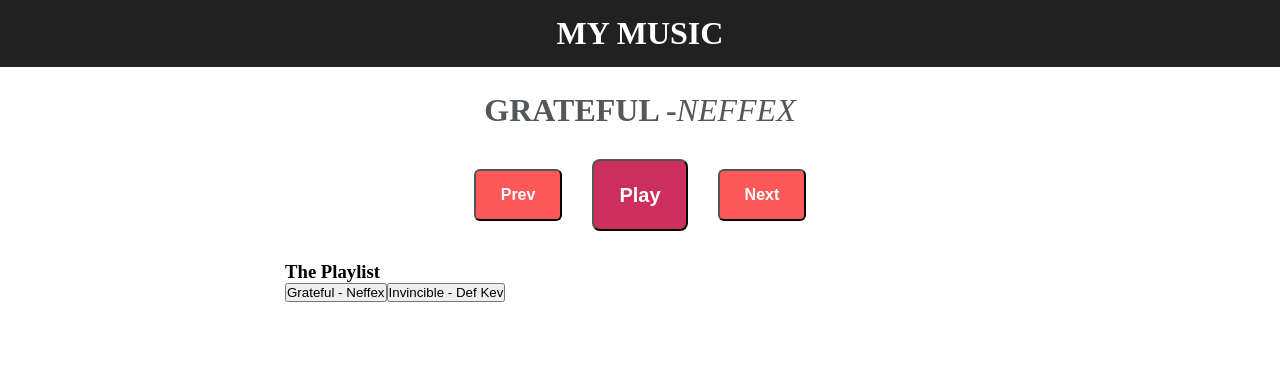
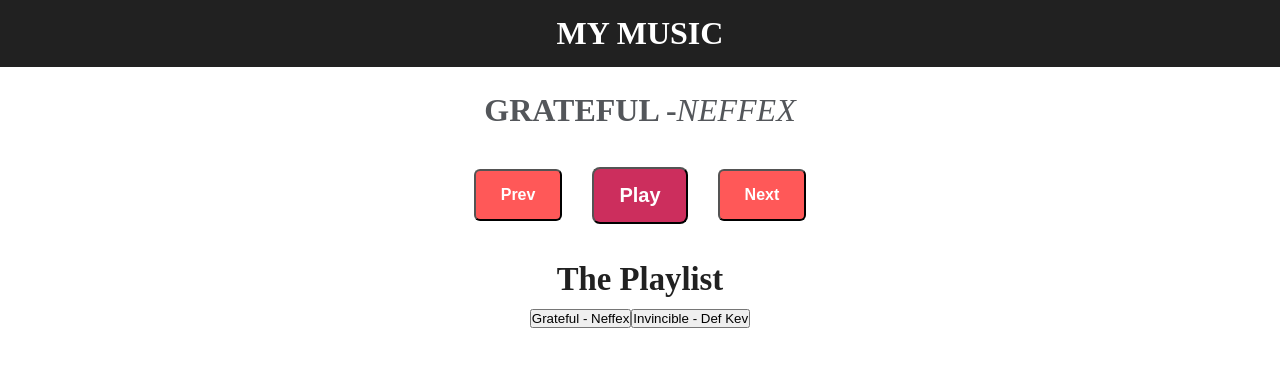
Before and after one commit to Obaayaa-1988/Vuejs-Music-App, a Vue app: page / in a window 1280 px wide. Shown: the top 366 px of the page. Built offline with nearby package versions, Linux system fonts and the light colour scheme.

Commit message:
styled song playlist

```diff
--- a/src/App.vue
+++ b/src/App.vue
@@ -168,6 +168,7 @@
 .controls{
   display: flex;
   justify-content: center;
+  align-items: center;
   padding: 30px 15px;
 
 }
@@ -203,4 +204,21 @@
 
 }
 
+.playlist{
+  color: #212121;
+  font-size: 28px;
+  font-weight: 400;
+  margin-bottom: 30px;
+  text-align: center;
+
+}
+
+.playlist.song{
+  display: block;
+  width: 100%;
+  padding: 15px;
+  font-size: 20px;
+  cursor: pointer;
+}
+
 </style>
```
